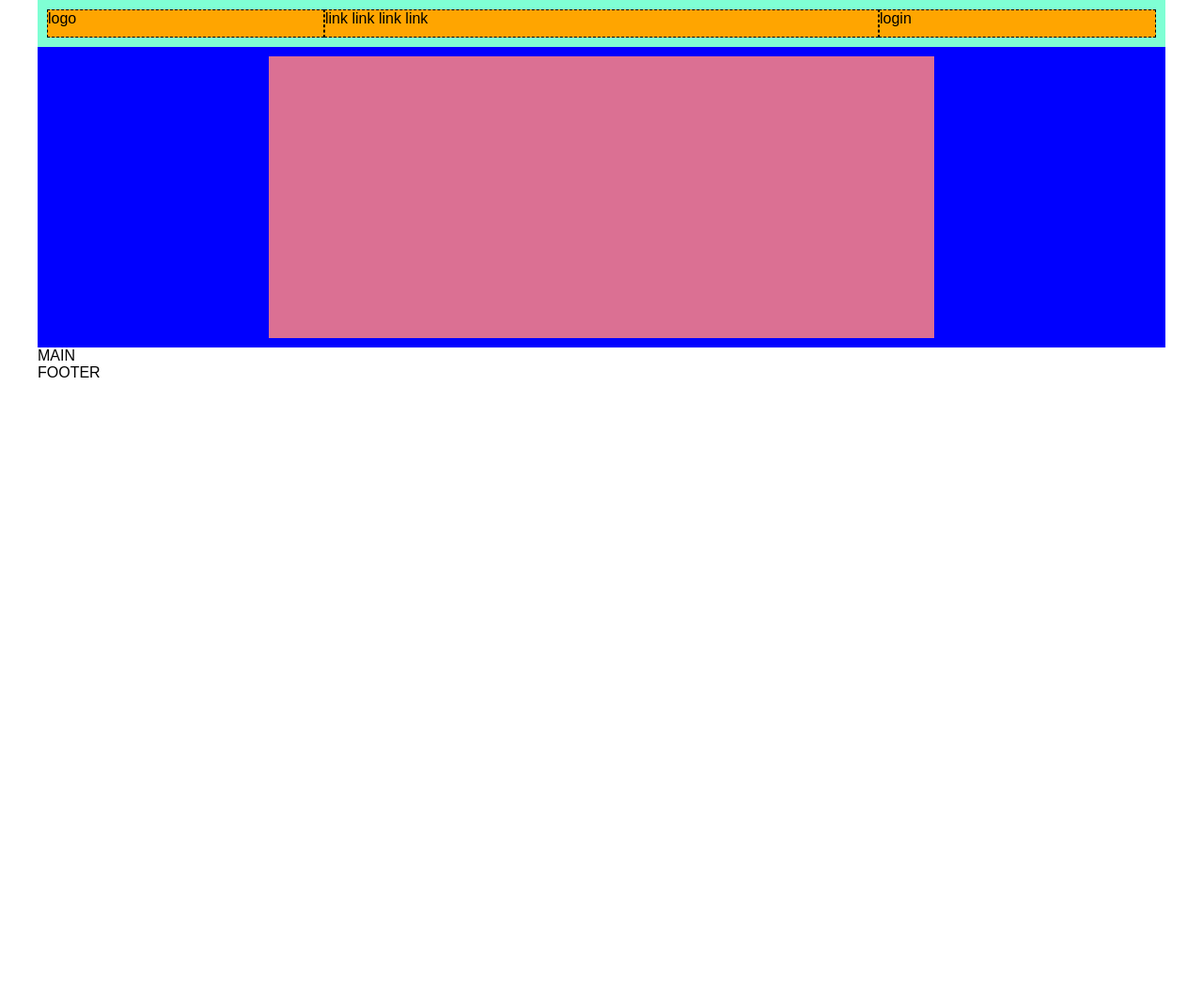
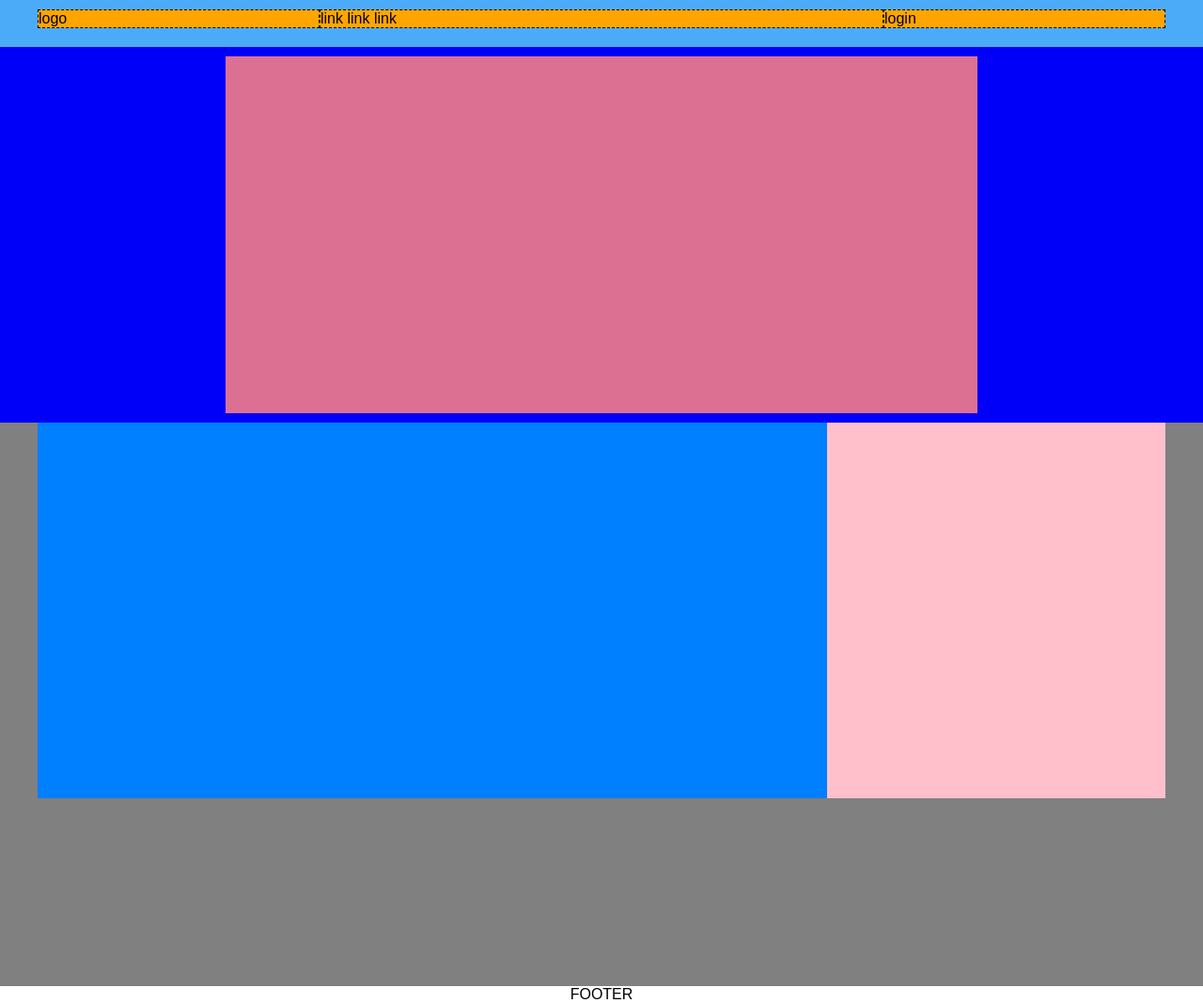
Before and after one commit to FrancescoFolgheraiter/htmlcss-struttura-discord, a plain HTML site: page index.html in a window 1280 px wide. Shown: the whole page at 94% size. Before the commit the page ends 800 px from the top, so only its background shows below. Drawn offline with Linux system fonts and the light colour scheme.

Commit message:
add first part of main

```diff
--- a/css/style.css
+++ b/css/style.css
@@ -12,57 +12,74 @@
     GENERAL
 */
 
+
 html{
     font-family: Arial, Helvetica, sans-serif;
 }
 
 .container{
-    width: 1200px;
-    margin: 0 auto;
+    max-width:1200px;
+    width:100%;
+    margin:0 auto;
+    display:flex;
+    justify-content:center;
+    align-items: center;
 }
-.header-top{
-    display: flex;
-    align-items:center;
-    justify-content: space-between;
-    width:80%;
+
+/*
+    HEADER
+*/
+
+
+.logo, .login{
+    width:25%;
+    background-color: orange;
+}
+.link{
+    width:50%;
+    background-color: orange;
+}
+
+.container-pink{
+    max-width:800px;
+    width:100%;
     margin:0 auto;
+    background-color: palevioletred;
+    min-height: 380px;
+}
+
+/*
+    main
+*/
+.content-blu{
+    width:70%;
+    min-height: 400px;
+    background-color: #007fff;
+}
+.content-pink{
+    width:30%;
+    min-height: 400px;
+    background-color:pink;
 }
 
 /*
     DEBUG
 */
-.logo{
-    width:25%;
-    min-height: 30px;
-    background-color: orange;
-    border:1px dashed black;
+.sfondo-top-header{
+    min-height: 50px;
+    background-color: rgb(76, 171, 248);
+    padding:10px;
 }
-.link{
-    width:50%;
-    min-height: 30px;
-    background-color: orange;
-    border:1px dashed black;
-}
-.login{
-    width:25%;
-    min-height: 30px;
-    background-color: orange;
-    border:1px dashed black;
-}
-.header-top{
-    padding: 10px;
-    background-color:aquamarine;
-    width:100%;
+.sfondo-bot-header{
+    min-height: 400px;
+    background-color: rgb(0, 0, 250);
+    padding:10px;
 }
 
-.header-bot{
-    min-height: 300px;
-    padding:10px;
-    background-color: blue;
+.section-main{
+    min-height: 600px;
+    background-color:grey;
 }
-.pink-container{
-    width:60%;
-    margin: 0 auto;
-    min-height: 300px;
-    background-color:palevioletred;
+.bordo{
+    border:1px dashed black
 }
--- a/index.html
+++ b/index.html
@@ -13,32 +13,39 @@
 
 <body class="debug">
     <!--INIZIO HEADER-->
-    <div class="container">
         <header>
-            <div class="header-top">
-                <div class="logo">
-                    logo
-                </div>
-                <div class="link">
-                    link link link link
-                </div>
-                <div class="login">
-                    login
+            <div class="sfondo-top-header">
+                <div class="container">
+                    <div class="logo bordo">logo</div>
+                    <div class="link bordo">link link link</div>
+                    <div class="login bordo">login</div>
                 </div>
             </div>
-            <div class="header-bot">
-                <div class="pink-container">
+            <div class="sfondo-bot-header">
+                <div class="container-pink">
                 </div>
             </div>
         </header>
-    </div>
+
     <!--FINE HEADER-->
 
     <!--INIZIO MAIN-->
     <main>
-        <div class="container">
-            MAIN
-        </div>
+        <section class="section-main">
+            <div class="container">
+                <div class="content-blu"></div>
+                <div class="content-pink"></div>
+            </div>
+        </section>
+        <section>
+
+        </section>
+        <section>
+
+        </section>
+        <section>
+
+        </section>
     </main>
     <!--FINE MAIN-->
 
```
